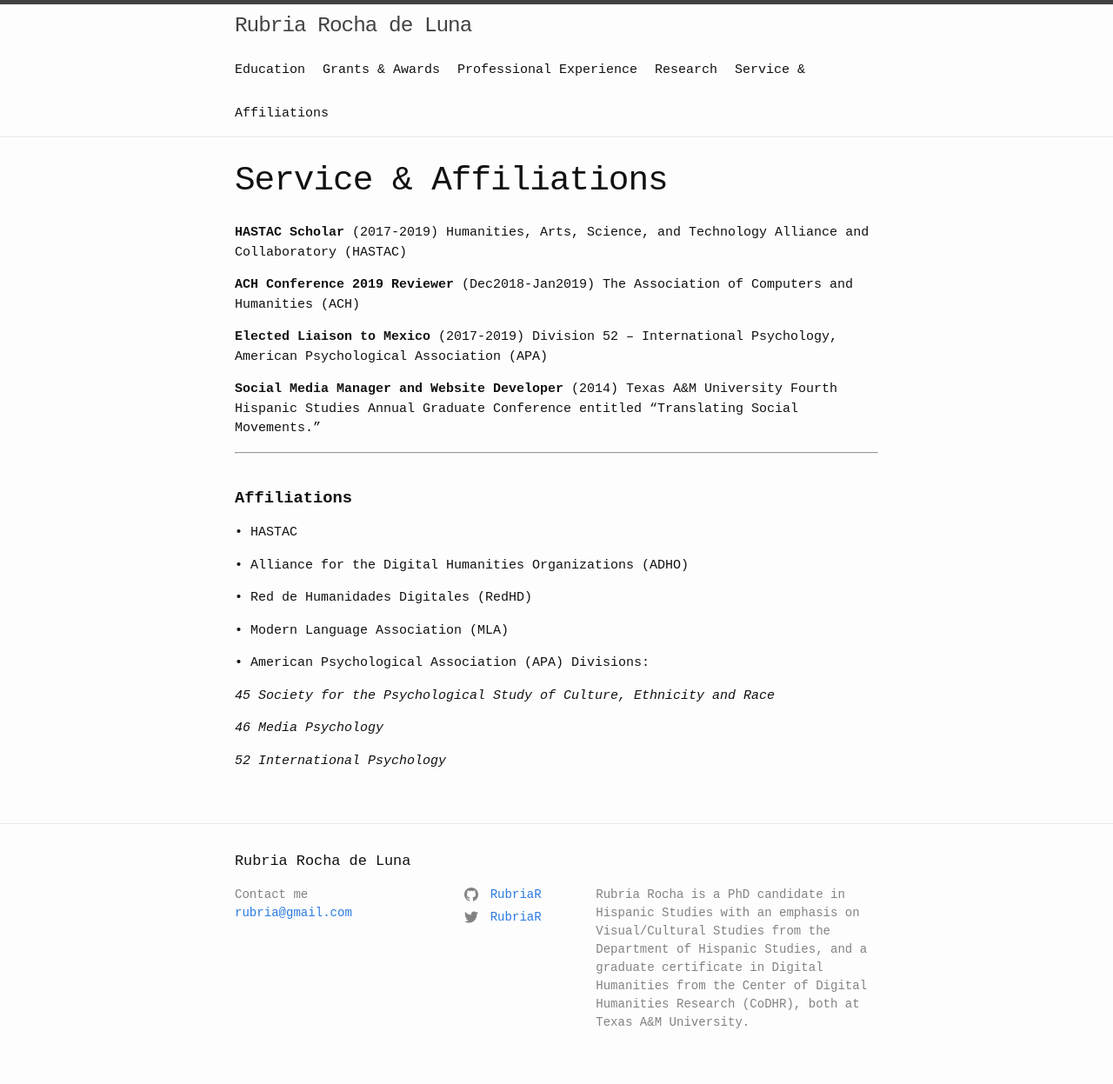
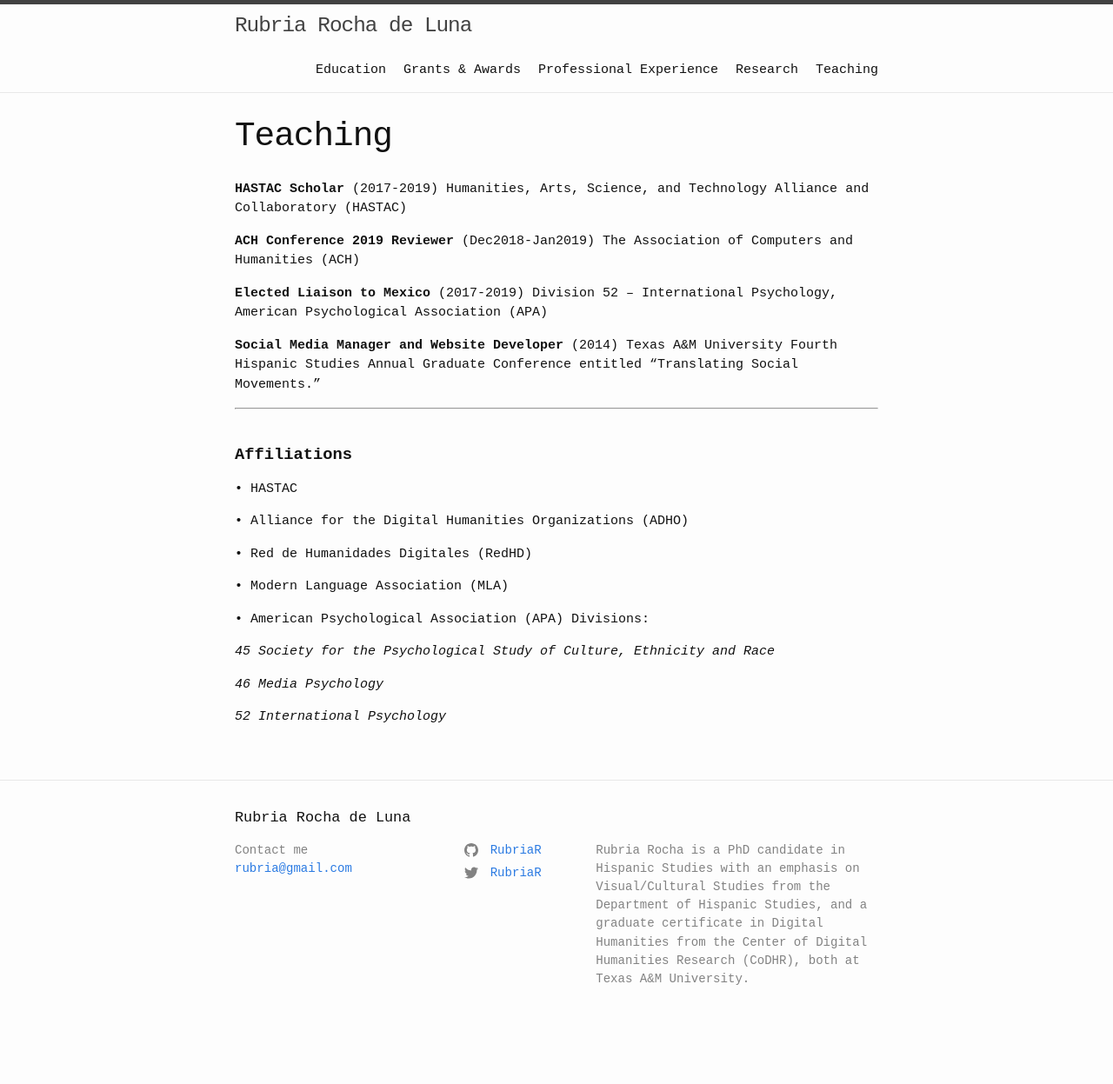
Before and after one commit to RubriaR/rubriarocha, a Jekyll site: the page built from service-and-affiliations.md, in a window 1280 px wide. Shown: the whole page at 87% size. Built offline with Jekyll 4.4.1, drawn with Linux system fonts in a browser that asks for light colours; after the commit the page ends 1197 px from its top, so only the background shows below that.

Commit message:
Update service-and-affiliations.md
cambio a pestana de teaching

```diff
--- a/service-and-affiliations.md
+++ b/service-and-affiliations.md
@@ -1,7 +1,7 @@
 ---
 layout: page
-title: Service & Affiliations
-permalink: /service-and-affiliations/
+title: Teaching
+permalink: /Teaching/
 ---
 
 **HASTAC Scholar** (2017-2019) Humanities, Arts, Science, and Technology Alliance and Collaboratory (HASTAC)
```
